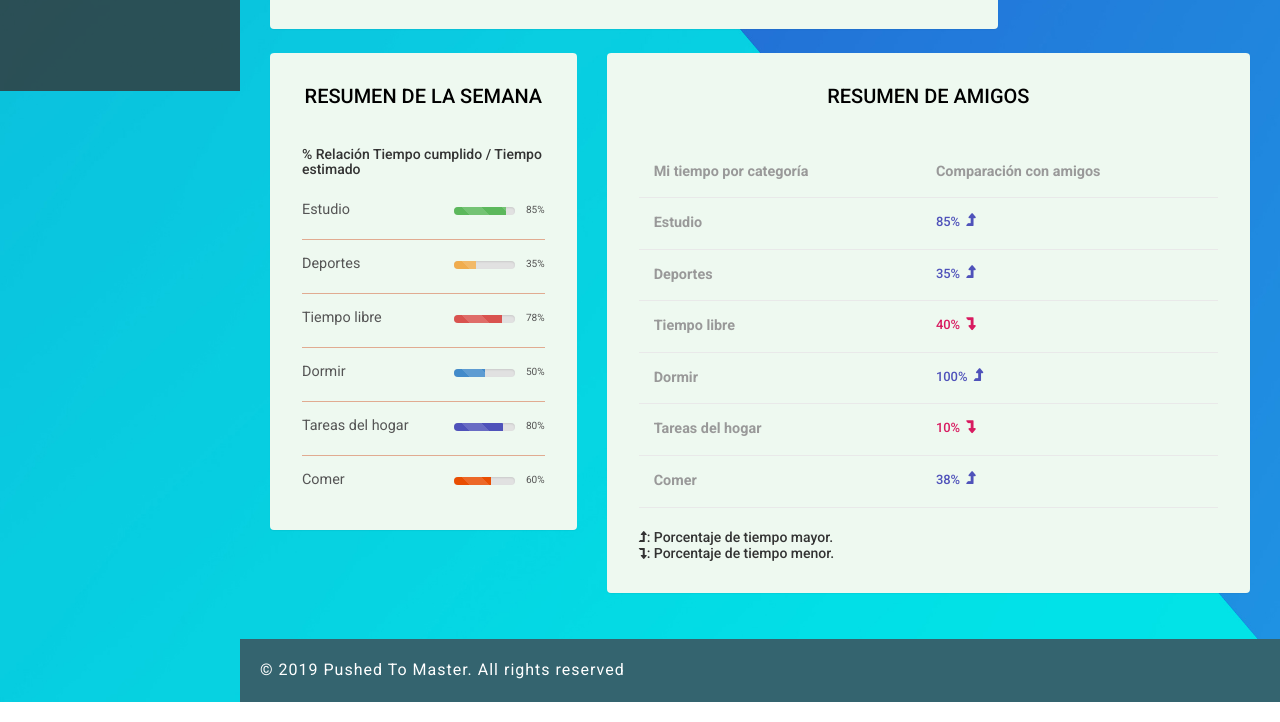
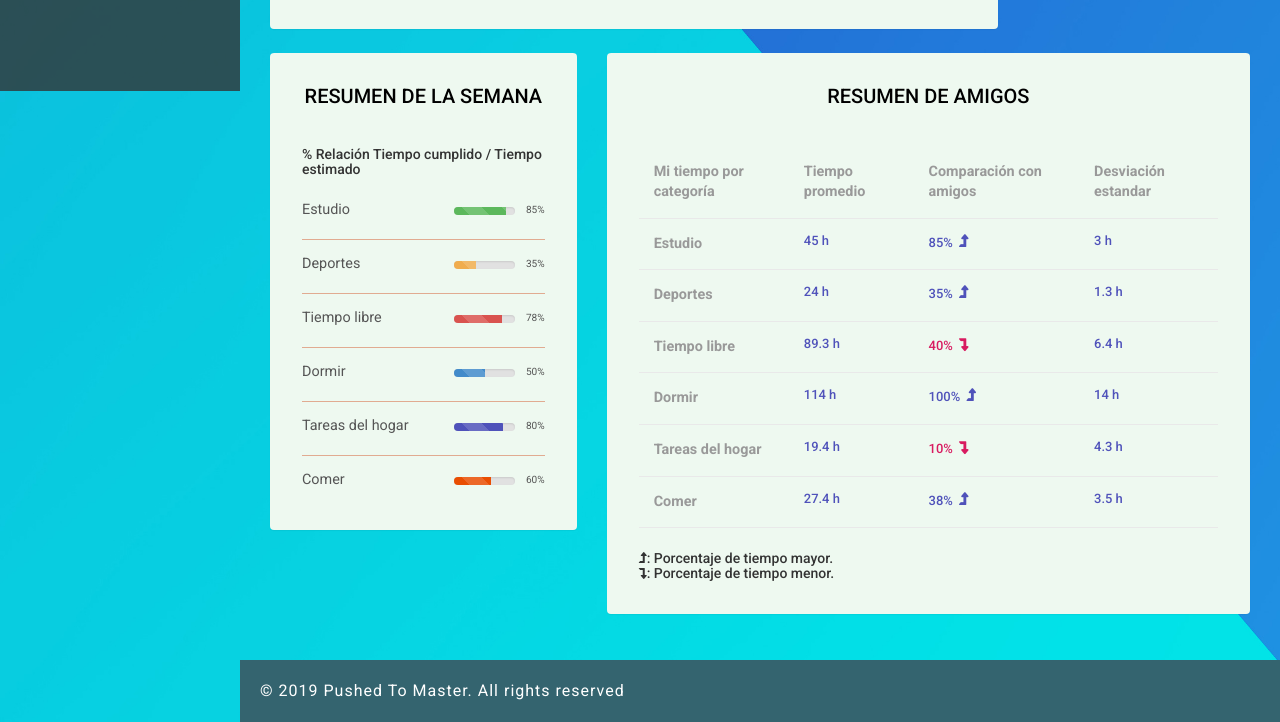
Before and after one commit to DCC-CC4401/2019-2-Pushed-to-Master-T2, a plain HTML site: page index.html in a window 1280 px wide. Shown: the part 709-1431 px from the top of the page. Drawn offline with Linux system fonts and the light colour scheme.

Commit message:
Promedio y desviación añadidas

```diff
--- a/index.html
+++ b/index.html
@@ -408,34 +408,47 @@ License URL: http://creativecommons.org/licenses/by/3.0/
 								<thead>
 									<tr>
 										<th>Mi tiempo por categoría</th>
+                                        <th>Tiempo promedio</th>
 										<th>Comparación con amigos</th>
+                                        <th>Desviación estandar</th>
 									</tr>
 								</thead>
 								<tbody>
 									<tr>
 										<th scope="row">Estudio</th>
-
+                                        <td><h5>45 h</h5></td>
 										<td><h5>85% <i class="fa fa-level-up"></i></h5></td>
+                                        <td><h5>3 h</h5></td>
 									</tr>
 									<tr>
 										<th scope="row">Deportes</th>
+                                        <td><h5>24 h</h5></td>
 										<td><h5>35% <i class="fa fa-level-up"></i></h5></td>
+                                        <td><h5>1.3 h</h5></td>
 									</tr>
 									<tr>
 										<th scope="row">Tiempo libre</th>
+                                        <td><h5>89.3 h</h5></td>
 										<td><h5 class="down">40% <i class="fa fa-level-down"></i></h5></td>
+                                        <td><h5>6.4 h</h5></td>
 									</tr>
 									<tr>
 										<th scope="row">Dormir</th>
+                                        <td><h5>114 h</h5></td>
 										<td><h5>100% <i class="fa fa-level-up"></i></h5></td>
+                                        <td><h5>14 h</h5></td>
 									</tr>
 									<tr>
 										<th scope="row">Tareas del hogar</th>
+                                        <td><h5>19.4 h</h5></td>
 										<td><h5 class="down">10% <i class="fa fa-level-down"></i></h5></td>
+                                        <td><h5>4.3 h</h5></td>
 									</tr>
 									<tr>
 										<th scope="row">Comer</th>
+                                        <td><h5>27.4 h</h5></td>
 										<td><h5>38% <i class="fa fa-level-up"></i></h5></td>
+                                        <td><h5>3.5 h</h5></td>
 									</tr>
 								</tbody>
 							</table>
```
